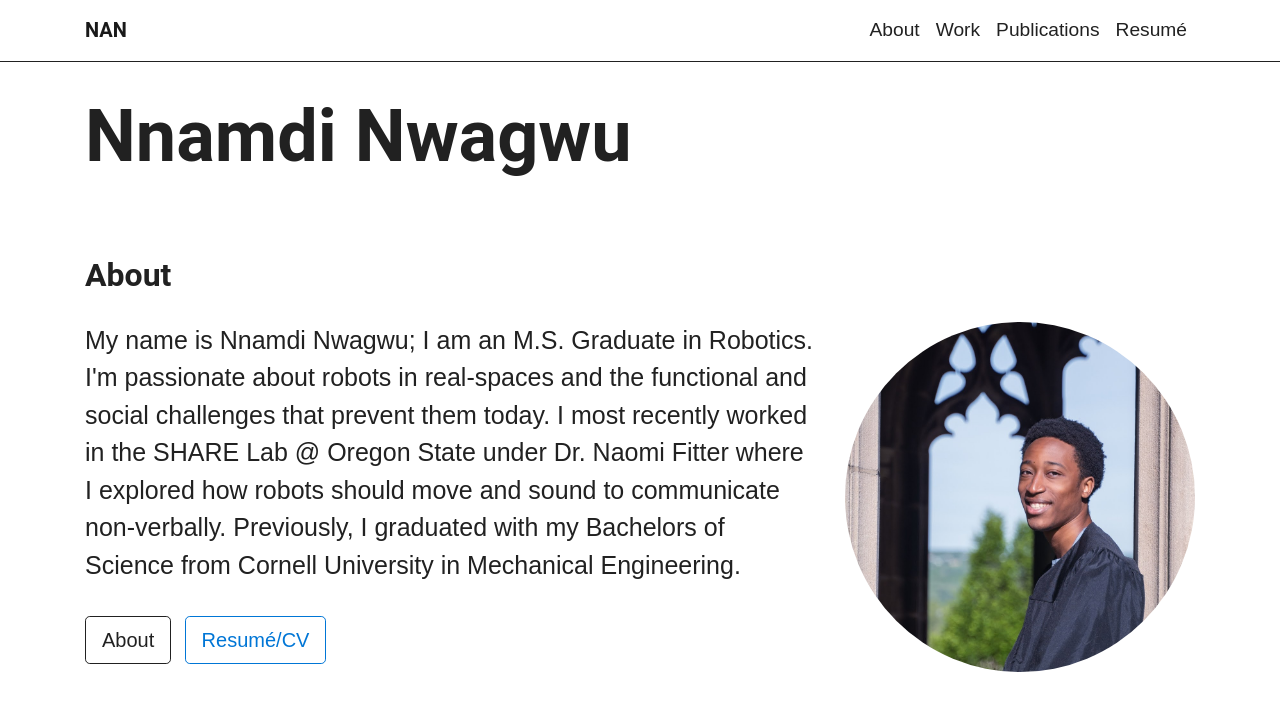
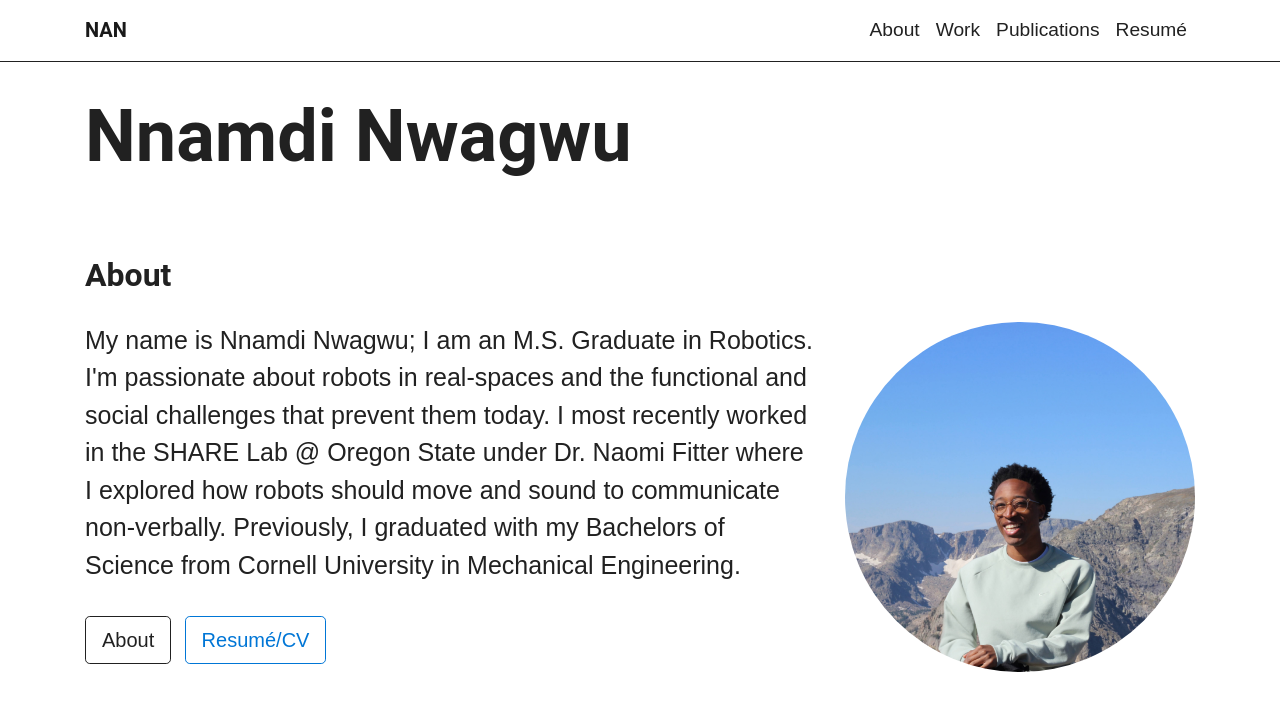
Before and after one commit to nnamd/nnamd.github.io, a Jekyll site: the page built from _pages/index.md, in a window 1280 px wide. Shown: the top 708 px of the page. Built offline with Jekyll 4.4.1, drawn with Linux system fonts in a browser that asks for light colours; grey boxes are pictures that could not be loaded.

Commit message:
testing new images

```diff
--- a/_config.yml
+++ b/_config.yml
@@ -1,7 +1,7 @@
 # General
 title: "NAN"
 description: "A portfolio website for Nnamdi Nwagwu"
-avatar: avatar.jpg
+avatar: avatar.png
 
 # Social media
 email: nnamdi.nwagwu@gmail.com
```
Also changed, not shown: img/profile_new.jpg.
